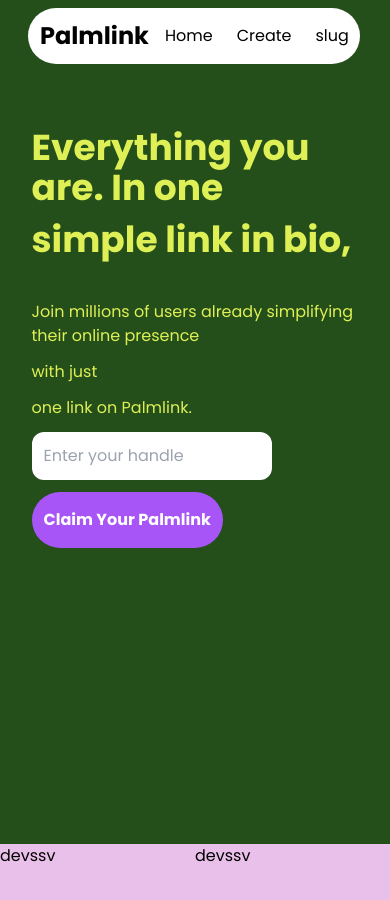
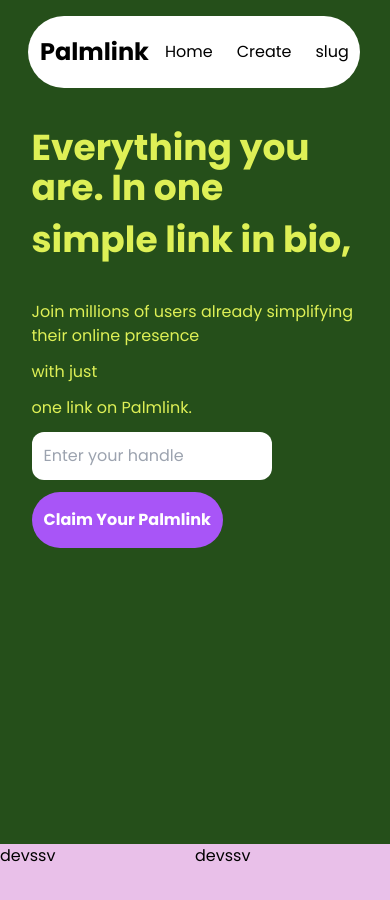
Before and after one commit to kumail-ahmad/myLink, a Next.js app: page / in a window 390 px wide. Shown: the top 900 px of the page. Built offline with nearby package versions, Linux system fonts and the light colour scheme; grey boxes are pictures that could not be loaded.

Commit message:
Final Push

```diff
--- a/app/[handle]/page.js
+++ b/app/[handle]/page.js
@@ -40,7 +40,7 @@
             className="rounded-full border-4 border-white shadow-lg"
           />
           <span className="font-bold text-xl font-serif">@{item.handle}</span>
-          <div className="links">
+          <div className="links ">
             {item.links.map((item, index) => {
               return (
                 <Link key={index} href={item.link}>
--- a/app/components/Navbar.js
+++ b/app/components/Navbar.js
@@ -10,7 +10,7 @@
     <>
       {showNavbar && (
         <div className="container">
-          <nav className="bg-white md:w-[80vw] w-[85vw] flex justify-between fixed left-7 md:left-36 top-2 md:top-10 right-[10vw] rounded-full  px-1 p-2 md:p-5 md:px-7 ">
+          <nav className="bg-white md:w-[80vw] w-[85vw] flex justify-between fixed left-7 md:left-36 top-4 md:top-10 right-[10vw] rounded-full  px-1 p-4 md:p-5 md:px-7 ">
             <div className="logo&clickables flex items-center md:gap-3">
               <div className="svg mx-2 flex items-center ">
                 <Link href="/">
```
